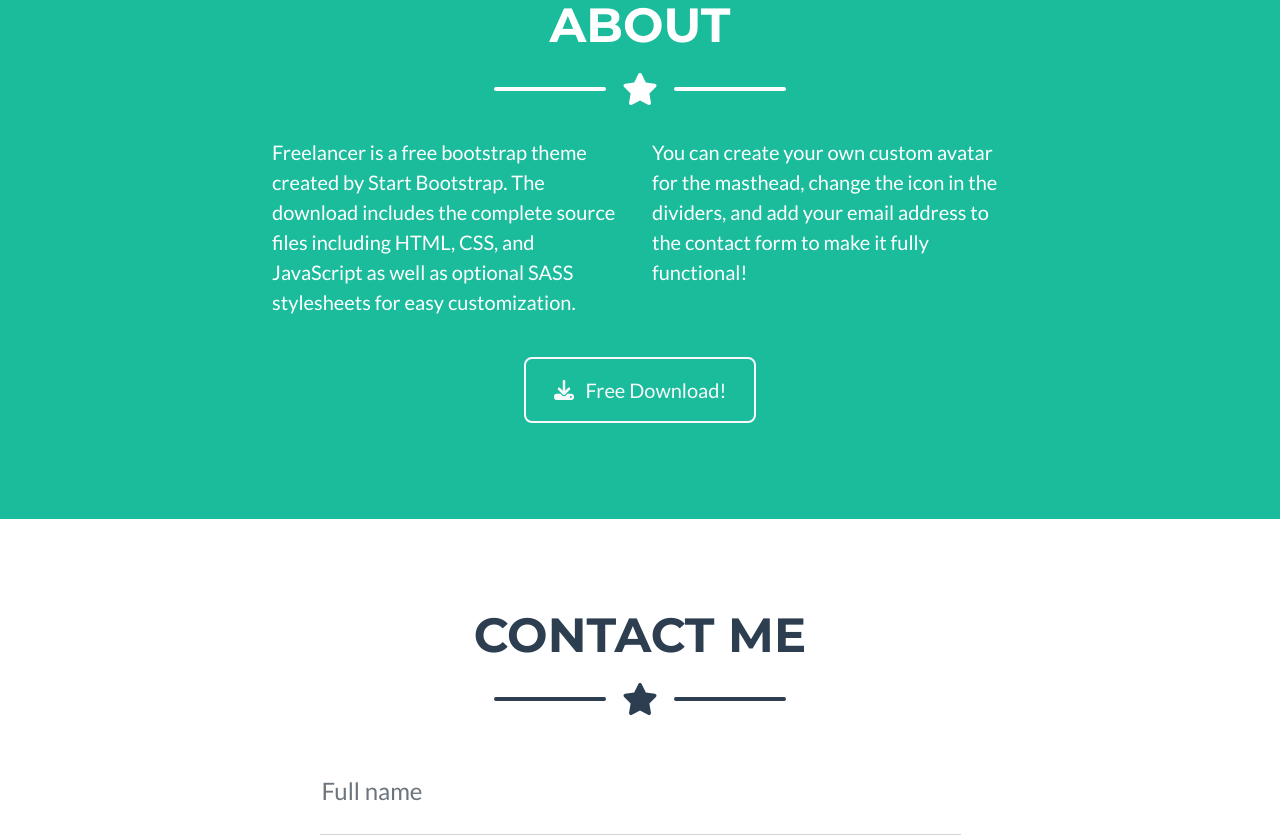
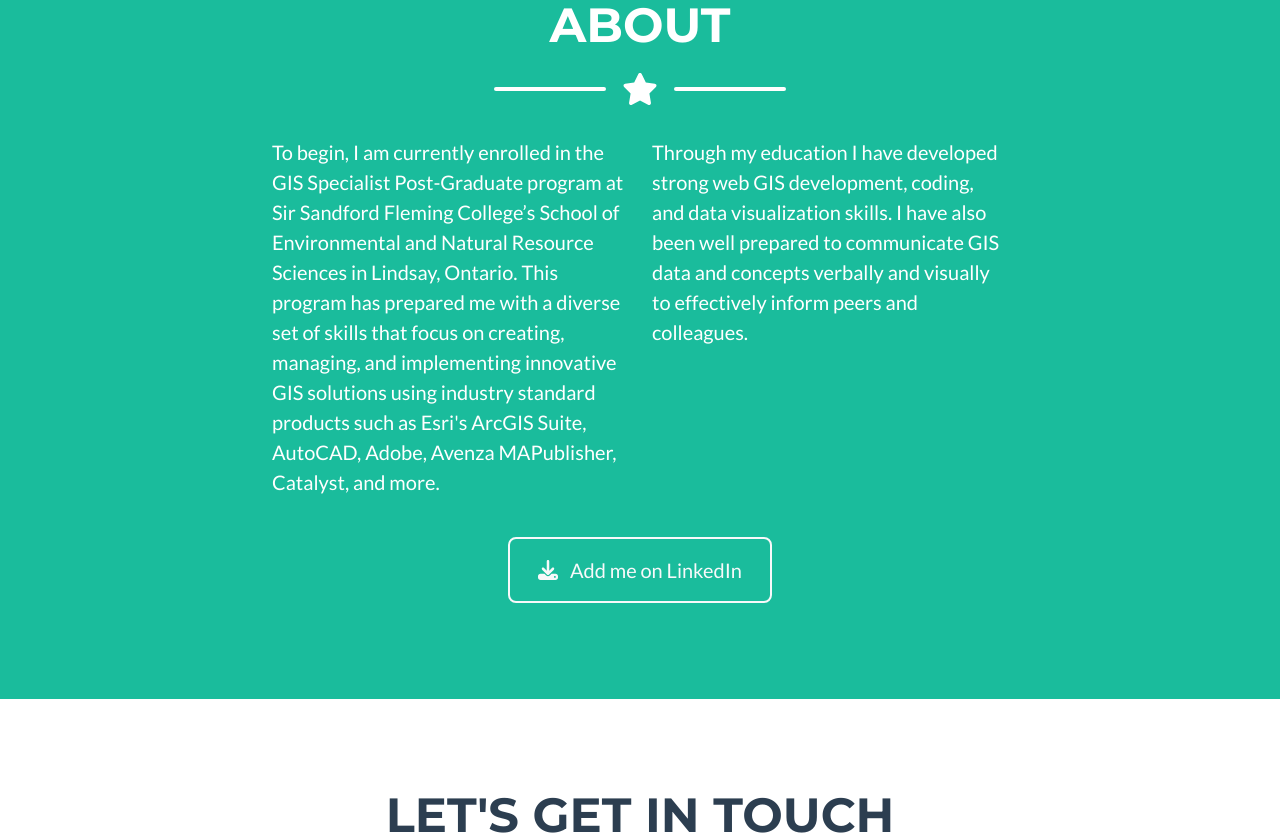
Before and after one commit to kendylljonesmcgowan/portfolio, a plain HTML site: page index.html in a window 1280 px wide. Shown: the part 1760-2598 px from the top of the page. Drawn offline with nearby package versions, Linux system fonts and the light colour scheme.

Commit message:
first change

```diff
--- a/index.html
+++ b/index.html
@@ -5,7 +5,7 @@
         <meta name="viewport" content="width=device-width, initial-scale=1, shrink-to-fit=no" />
         <meta name="description" content="" />
         <meta name="author" content="" />
-        <title>Freelancer - Start Bootstrap Theme</title>
+        <title>Kendyll's Portfolio</title>
         <!-- Favicon-->
         <link rel="icon" type="image/x-icon" href="assets/favicon.ico" />
         <!-- Font Awesome icons (free version)-->
@@ -40,7 +40,7 @@
                 <!-- Masthead Avatar Image-->
                 <img class="masthead-avatar mb-5" src="assets/img/avataaars.svg" alt="..." />
                 <!-- Masthead Heading-->
-                <h1 class="masthead-heading text-uppercase mb-0">Start Bootstrap</h1>
+                <h1 class="masthead-heading text-uppercase mb-0">Kendyll Jones-McGowan</h1>
                 <!-- Icon Divider-->
                 <div class="divider-custom divider-light">
                     <div class="divider-custom-line"></div>
@@ -48,7 +48,7 @@
                     <div class="divider-custom-line"></div>
                 </div>
                 <!-- Masthead Subheading-->
-                <p class="masthead-subheading font-weight-light mb-0">Graphic Artist - Web Designer - Illustrator</p>
+                <p class="masthead-subheading font-weight-light mb-0">GIS Specialist - Cartographer - Image Analyst</p>
             </div>
         </header>
         <!-- Portfolio Section-->
@@ -134,14 +134,18 @@
                 </div>
                 <!-- About Section Content-->
                 <div class="row">
-                    <div class="col-lg-4 ms-auto"><p class="lead">Freelancer is a free bootstrap theme created by Start Bootstrap. The download includes the complete source files including HTML, CSS, and JavaScript as well as optional SASS stylesheets for easy customization.</p></div>
-                    <div class="col-lg-4 me-auto"><p class="lead">You can create your own custom avatar for the masthead, change the icon in the dividers, and add your email address to the contact form to make it fully functional!</p></div>
+                    <div class="col-lg-4 ms-auto"><p class="lead">To begin, I am currently enrolled in the GIS Specialist Post-Graduate program at
+                        Sir Sandford Fleming College’s School of Environmental and Natural Resource Sciences in Lindsay, Ontario. This program has prepared
+                        me with a diverse set of skills that focus on creating, managing, and implementing innovative GIS solutions using industry standard products
+                        such as Esri's ArcGIS Suite, AutoCAD, Adobe, Avenza MAPublisher, Catalyst, and more.</p></div>
+                    <div class="col-lg-4 me-auto"><p class="lead">Through my education I have developed strong web GIS development, coding, and data visualization skills.
+                        I have also been well prepared to communicate GIS data and concepts verbally and visually to effectively inform peers and colleagues.</p></div>
                 </div>
                 <!-- About Section Button-->
                 <div class="text-center mt-4">
-                    <a class="btn btn-xl btn-outline-light" href="https://startbootstrap.com/theme/freelancer/">
+                    <a class="btn btn-xl btn-outline-light" href="https://www.linkedin.com/in/kendyll-jones-mcgowan-51b20a208/">
                         <i class="fas fa-download me-2"></i>
-                        Free Download!
+                        Add me on LinkedIn
                     </a>
                 </div>
             </div>
@@ -150,7 +154,7 @@
         <section class="page-section" id="contact">
             <div class="container">
                 <!-- Contact Section Heading-->
-                <h2 class="page-section-heading text-center text-uppercase text-secondary mb-0">Contact Me</h2>
+                <h2 class="page-section-heading text-center text-uppercase text-secondary mb-0">Let's get in touch</h2>
                 <!-- Icon Divider-->
                 <div class="divider-custom">
                     <div class="divider-custom-line"></div>
```
